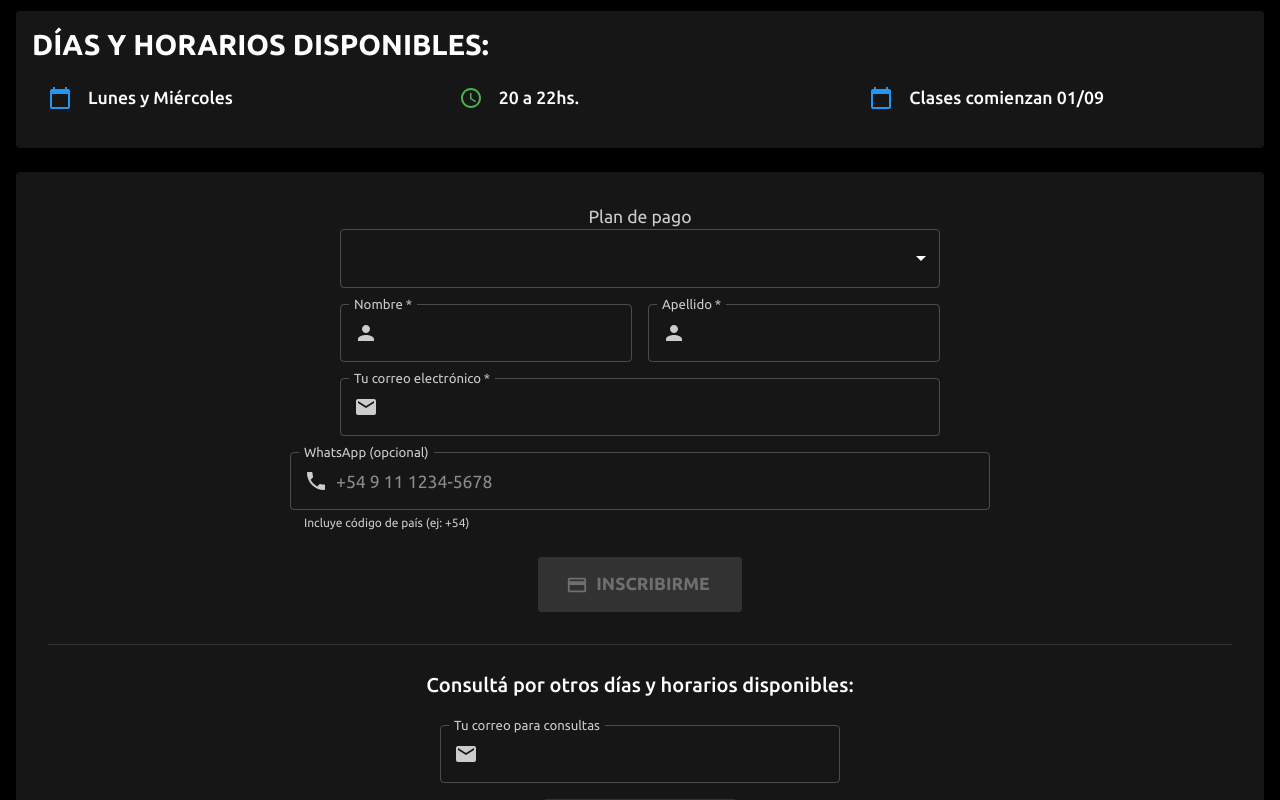
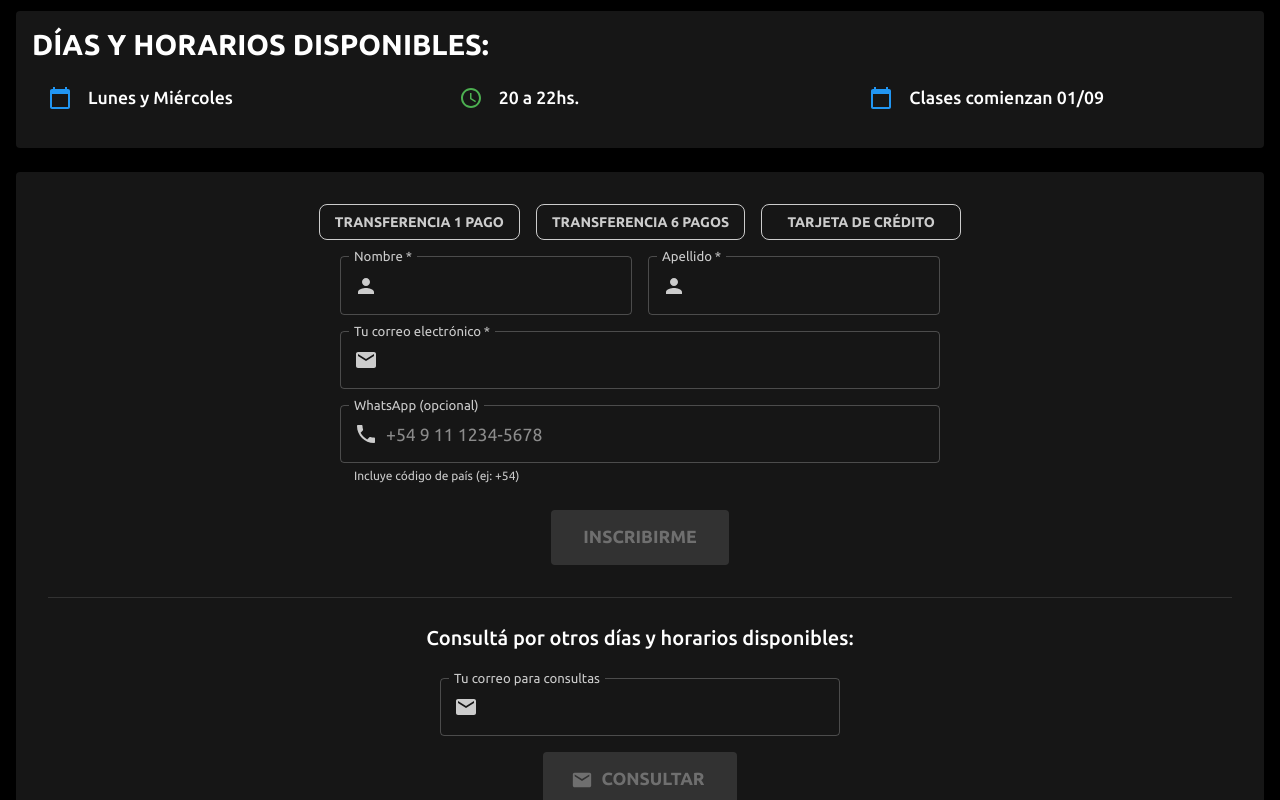
Before and after one commit to feeddigital/front_landing, a React (Vite) app: page / in a window 1280 px wide. Shown: the part 1625-2425 px from the top of the page. Built offline with nearby package versions, Linux system fonts and the light colour scheme.

Commit message:
fix: link tarjeta

```diff
--- a/src/containers/landing/index.tsx
+++ b/src/containers/landing/index.tsx
@@ -11,9 +11,6 @@ import {
   Paper,
   TextField,
   Button,
-  Select,
-  MenuItem,
-  InputLabel,
   Avatar,
   Chip,
   Divider,
@@ -34,7 +31,6 @@ import {
   Person,
   Email,
   Phone,
-  Payment,
 } from "@mui/icons-material";
 import ExpandMoreIcon from "@mui/icons-material/ExpandMore";
 import DataObjectIcon from "@mui/icons-material/DataObject";
@@ -63,7 +59,7 @@ const LandingPage: React.FC = () => {
   const linksMercadoPago: Record<string, string> = {
     transferencia1: "https://mpago.li/link-transferencia-1pago",
     transferencia6: "https://mpago.li/link-transferencia-6pagos",
-    tarjeta: "https://mpago.li/link-tarjeta-cuotas",
+    tarjeta: "https://mpago.li/2avsyVs",
   };
 
   const showAlert = (type: "success" | "error", message: string) => {
@@ -343,7 +339,7 @@ const LandingPage: React.FC = () => {
               <Typography variant="h1" component="h1" gutterBottom>
                 Aprendé Desarrollo Web Fullstack
               </Typography>
-              <Typography variant="h5" sx={{ mb: 2 }}>
+              <Typography variant="subtitle1" sx={{ mb: 2 }}>
                 Cuando finalices este curso vas a poder ofrecer servicios de
                 desarrollo web fullstack y crear web/apps profesionales.
               </Typography>
@@ -522,32 +518,102 @@ const LandingPage: React.FC = () => {
           </Card>
         </Grid>
       </Grid>
-      <Grid item sm={12} md={12} lg={12}>
+      <Grid item sm={6} md={8} lg={8}>
         <Paper sx={{ p: 4, textAlign: "center", backgroundColor: "#0a0a0a" }}>
           <Box sx={{ mb: 4 }}>
-            <InputLabel id="plan-pago-label">Plan de pago</InputLabel>
+                      {/* Botones de plan de pago */}
           <Box
             sx={{
               display: "flex",
               flexDirection: { xs: "column", sm: "row" },
               gap: 2,
               mb: 2,
-                maxWidth: 600,
-                mx: "auto",
+              justifyContent: "center",
+              flexWrap: "wrap",
             }}
           >
-              <Select
-                fullWidth
-                value={planPago}
-                onChange={(e) => setPlanPago(e.target.value)}
+            {[
+              {
+                value: "transferencia1",
+                label: "Transferencia 1 pago",
+                desc: "Pago único con transferencia bancaria.",
+                hasDiscount: true,
+              },
+              {
+                value: "transferencia6",
+                label: "Transferencia 6 pagos",
+                desc: "6 cuotas fijas sin interés por transferencia.",
+                hasDiscount: false,
+              },
+              {
+                value: "tarjeta",
+                label: "Tarjeta de crédito",
+                desc: "Pagá con tu tarjeta en cuotas.",
+                hasDiscount: false,
+              },
+            ].map((plan) => (
+              <Box
+                key={plan.value}
+                sx={{ position: "relative", display: "inline-block" }}
               >
-                <MenuItem value="transferencia1">Transferencia 1 pago</MenuItem>
-                <MenuItem value="transferencia6">
-                  Transferencia 6 pagos
-                </MenuItem>
-                <MenuItem value="tarjeta">Tarjeta de crédito</MenuItem>
-              </Select>
+                <Button
+                  variant={planPago === plan.value ? "contained" : "outlined"}
+                  color={planPago === plan.value ? "primary" : "inherit"}
+                  onClick={() => setPlanPago(plan.value)}
+                  sx={{
+                    minWidth: 200,
+                    borderRadius: "8px",
+                    fontWeight: "bold",
+                    backgroundColor:
+                      planPago === plan.value ? "primary.main" : "transparent",
+                    color: planPago === plan.value ? "#fff" : "#ccc",
+                    "&:hover": {
+                      backgroundColor:
+                        planPago === plan.value ? "primary.dark" : "#1f1f1f",
+                    },
+                  }}
+                >
+                  {plan.label}
+                </Button>
               </Box>
+            ))}
+          </Box>
+
+          {/* Descripción del plan seleccionado */}
+          {planPago && (
+            <Box sx={{ mb: 4 }}>
+              <Typography sx={{ color: "#ccc", mb: 1 }}>
+                {
+                  {
+                    transferencia1: "Pago único con transferencia bancaria.",
+                    transferencia6:
+                      "6 cuotas fijas sin interés por transferencia.",
+                    tarjeta: "Pagá con tu tarjeta en cuotas.",
+                  }[planPago]
+                }
+              </Typography>
+
+              {/* Mostrar info adicional del descuento */}
+              {planPago === "transferencia1" && (
+                <Box
+                  sx={{
+                    display: "inline-flex",
+                    alignItems: "center",
+                    gap: 1,
+                    backgroundColor: "#d32f2f",
+                    color: "white",
+                    padding: "8px 16px",
+                    borderRadius: "8px",
+                    fontWeight: "bold",
+                    fontSize: "0.9rem",
+                    mt: 1,
+                  }}
+                >
+                  🔥 50% DESCUENTO
+                </Box>
+              )}
+            </Box>
+          )}
 
             {/* Nombre y apellido */}
             <Box
@@ -654,7 +720,7 @@ const LandingPage: React.FC = () => {
                   ? "Formato de WhatsApp inválido"
                   : "Incluye código de país (ej: +54)"
               }
-              sx={{ mb: 3, maxWidth: 700 }}
+              sx={{ mb: 3, maxWidth: 600 }}
               InputProps={{
                 startAdornment: (
                   <Phone sx={{ color: "text.secondary", mr: 1 }} />
@@ -670,7 +736,7 @@ const LandingPage: React.FC = () => {
                 onClick={handleInscripcion}
                 disabled={isLoading || !isInscripcionFormValid()}
                 startIcon={
-                  isLoading ? <CircularProgress size={20} /> : <Payment />
+                  isLoading && <CircularProgress size={20} />
                 }
                 sx={{
                   py: 1.5,
```
Lines whose indentation alone changed are shown as unchanged.
